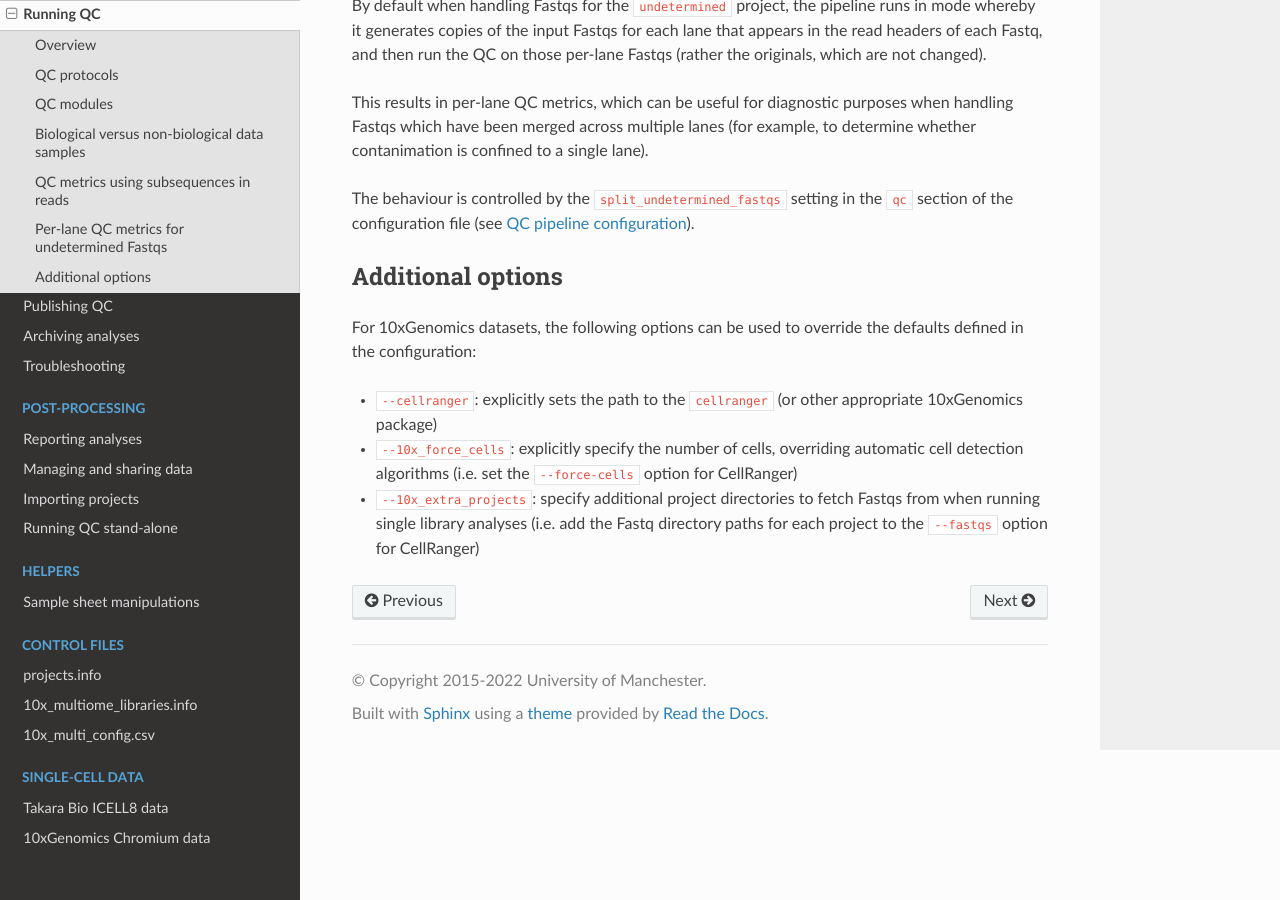
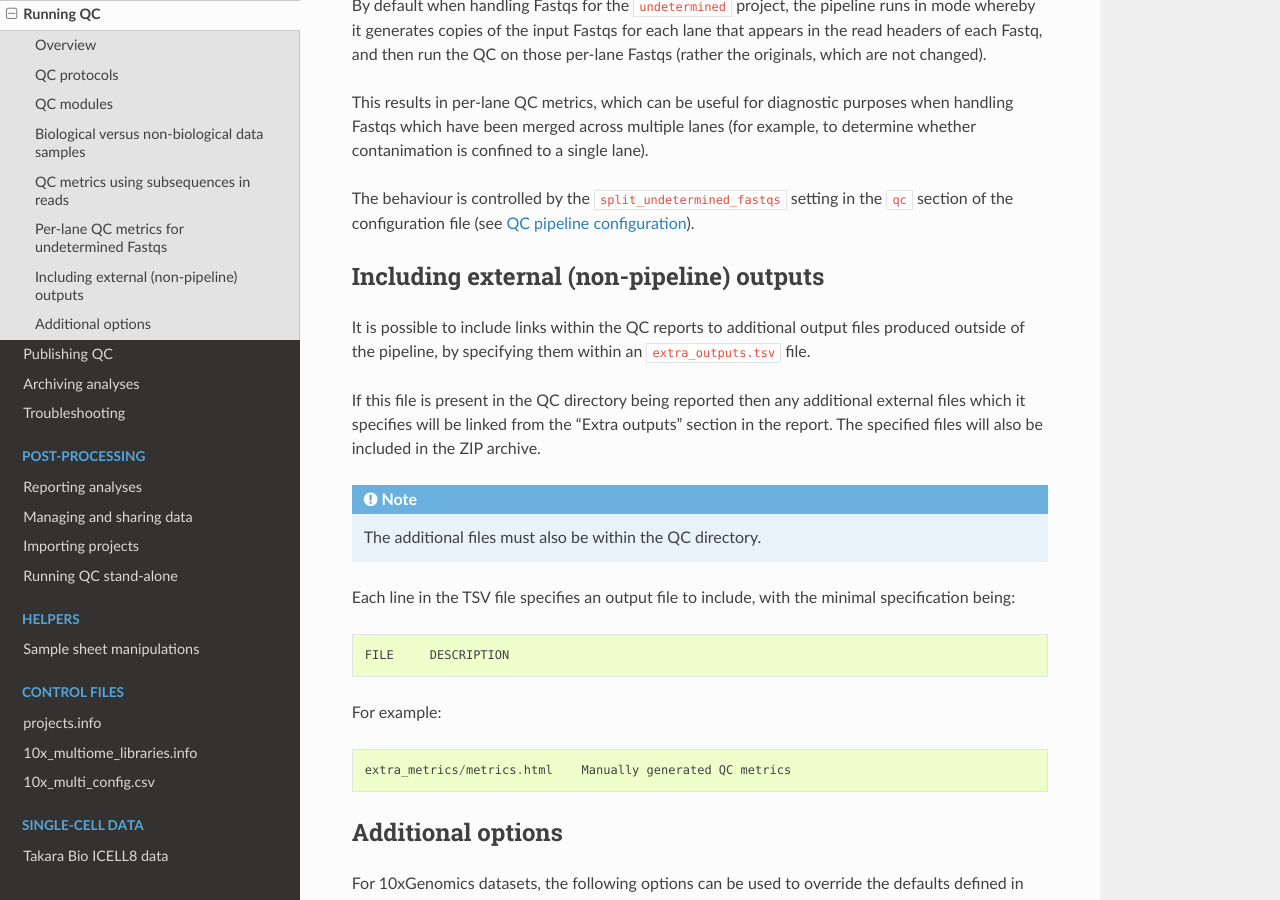
Before and after one commit to fls-bioinformatics-core/auto_process_ngs, a Sphinx documentation site: the page built from docs/source/using/run_qc.rst, in a window 1280 px wide and 900 px high, scrolled down 2588 px. Built offline with Sphinx 7.4.7 and the Read the Docs theme 2.0.0, drawn with Linux system fonts in a browser that asks for light colours.

Commit message:
Add documentation on the 'extra_outputs.tsv' file for QC reporting.

```diff
--- a/docs/source/using/run_qc.rst
+++ b/docs/source/using/run_qc.rst
@@ -176,6 +176,38 @@ The behaviour is controlled by the ``split_undetermined_fastqs``
 setting in the ``qc`` section of the configuration file (see
 :ref:`qc_pipeline_configuration`).
 
+-----------------------------------------
+Including external (non-pipeline) outputs
+-----------------------------------------
+
+It is possible to include links within the QC reports to
+additional output files produced outside of the pipeline,
+by specifying them within an ``extra_outputs.tsv`` file.
+
+If this file is present in the QC directory being reported
+then any additional external files which it specifies
+will be linked from the "Extra outputs" section in the
+report. The specified files will also be included in the
+ZIP archive.
+
+.. note::
+
+   The additional files must also be within the QC
+   directory.
+
+Each line in the TSV file specifies an output file to
+include, with the minimal specification being:
+
+::
+
+   FILE     DESCRIPTION
+
+For example:
+
+::
+
+   extra_metrics/metrics.html    Manually generated QC metrics
+
 ------------------
 Additional options
 ------------------
```
